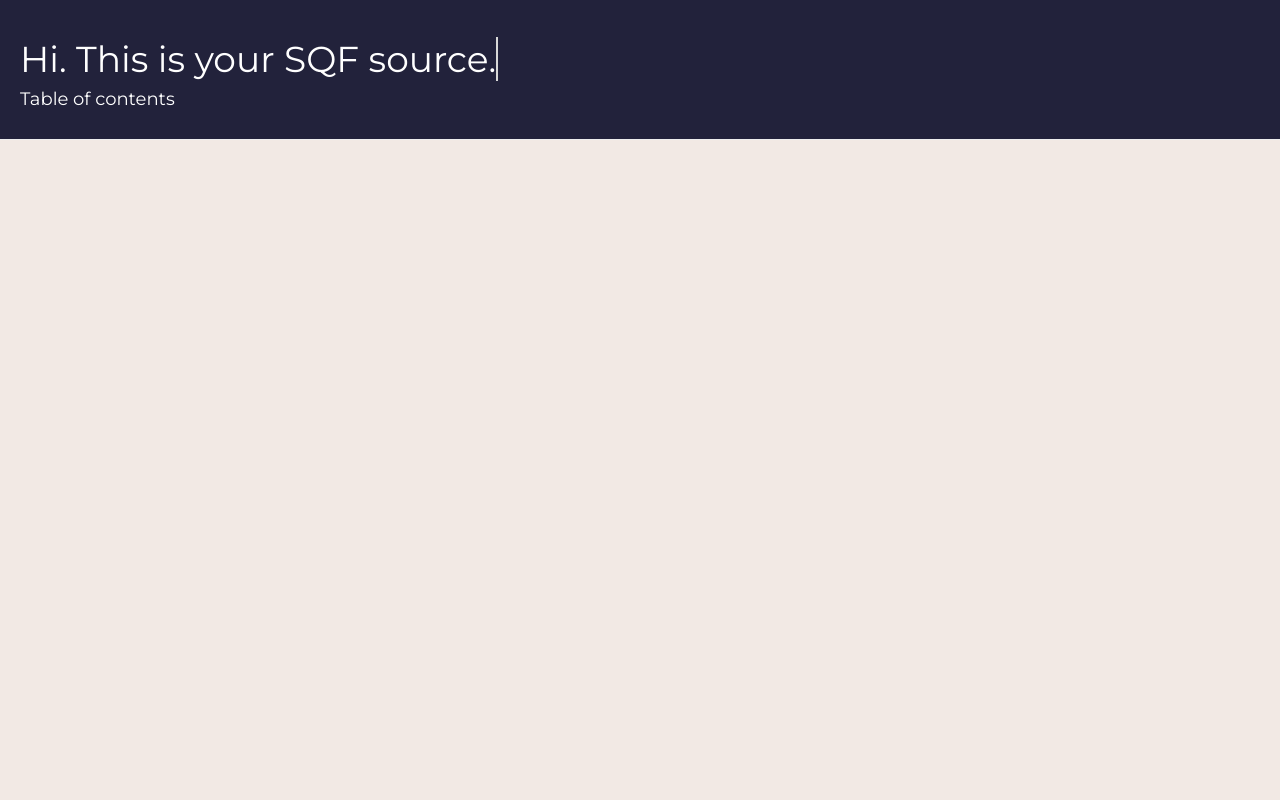
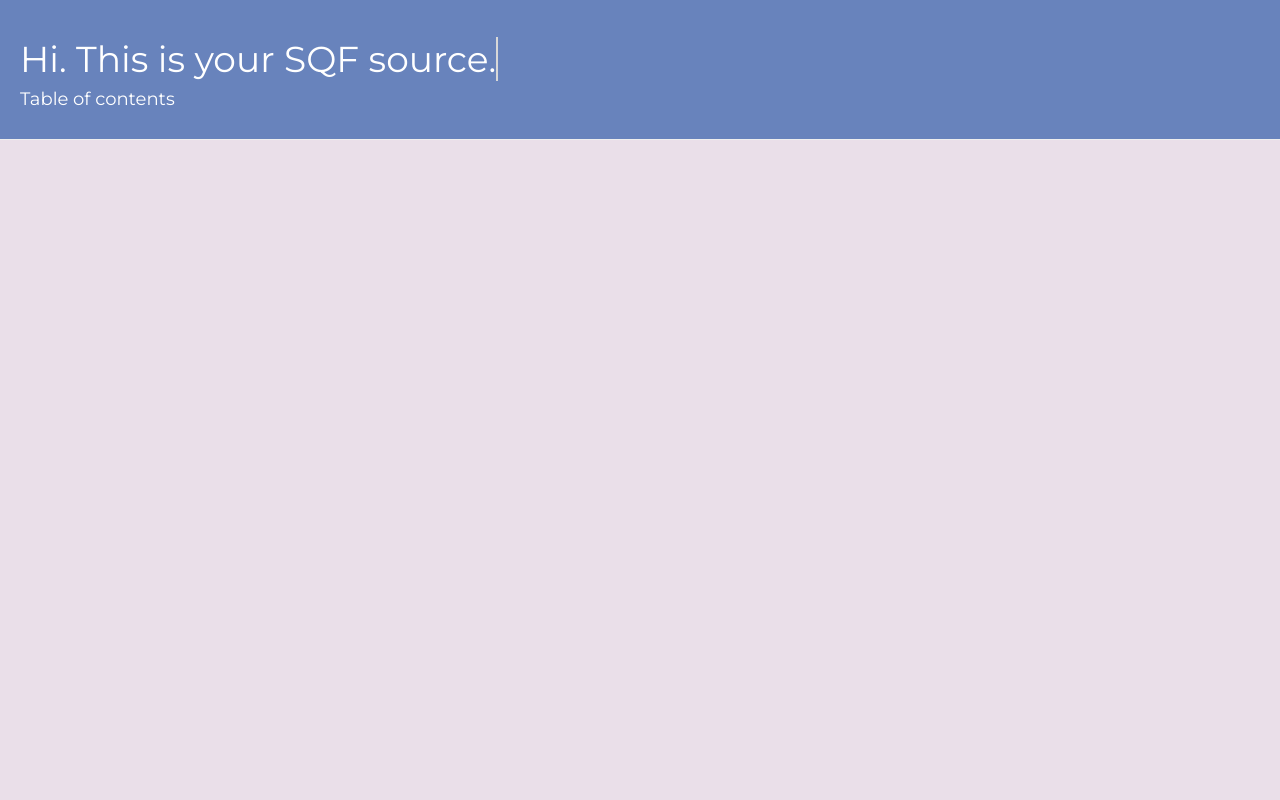
Before and after one commit to anthonybartczak/azure-project, a Django app: page / in a window 1280 px wide. Run offline with Django 3.2, Linux system fonts and the light colour scheme; data that the repository does not hold is empty; some libraries are stand-ins or nearby versions.

Commit message:
CSS readjustment

```diff
--- a/blog/static/css/blog.css
+++ b/blog/static/css/blog.css
@@ -1,5 +1,5 @@
 .page-header {
-    background-color: #22223b;
+    background-color: #6883bc;
     margin-top: 0;
     padding: 20px 20px 20px 20px;
 }
@@ -95,35 +95,79 @@ submit {
 .sidenav {
     height: 100%;
     width: 0;
-    opacity: 0.5;
     position: fixed; /* Stay in place */
     z-index: 1; /* Stay on top */
     top: 0; /* Stay at the top */
     left: 0;
-    background-color: #14213d;
+    background-color: #79a7d3;
     overflow-x: hidden; /* Disable horizontal scroll */
     padding-top: 60px;
     transition: 1s; /* 0.5 second transition effect to slide in the sidenav */
     line-height:14pt;
+    animation-delay: 3s;
+    white-space: nowrap
 }
 
   /* The navigation menu links */
 .sidenav a {
-    padding: 8px 8px 8px 32px;
+    padding: 8px 8px 0px 32px;
     text-decoration: none;
     font-size: 25px;
     color: #ffffff;
     display: block;
-    transition: 0.3s;
 }
 
-  /* When you mouse over the navigation links, change their color */
-.sidenav a:hover {
-    color: #f1f1f1;
+.menudate {
+    padding: 0px 8px 10px 32px;
+    text-decoration: none;
+    font-size: 8px;
+    color: #e0e0e0;
+    display: block;
+}
+
+.ml12 a:hover {
+    color: #ffffff;
+    cursor: pointer;
+    -webkit-animation-name: pulse;
+    animation-name: pulse;
+    -webkit-animation-duration: 1s;
+    animation-duration: 1s;
+    -webkit-animation-fill-mode: both;
+    animation-fill-mode: both;
+}
+
+@-webkit-keyframes pulse {
+    0% {
+    -webkit-transform: scale3d(1, 1, 1);
+    transform: scale3d(1, 1, 1);
+    }
+    50% {
+    -webkit-transform: scale3d(1.05, 1.05, 1.05);
+    transform: scale3d(1.05, 1.05, 1.05);
+    }
+    100% {
+    -webkit-transform: scale3d(1, 1, 1);
+    transform: scale3d(1, 1, 1);
+    }
+}
+
+@keyframes pulse {
+    0% {
+    -webkit-transform: scale3d(1, 1, 1);
+    transform: scale3d(1, 1, 1);
+    }
+    50% {
+    -webkit-transform: scale3d(1.05, 1.05, 1.05);
+    transform: scale3d(1.05, 1.05, 1.05);
+    }
+    100% {
+    -webkit-transform: scale3d(1, 1, 1);
+    transform: scale3d(1, 1, 1);
+    }
 }
 
   /* Position and style the close button (top right corner) */
-.sidenav .closebtn {
+.closebtn {
     position: absolute;
     top: 0;
     right: 25px;
@@ -137,7 +181,6 @@ submit {
     padding: 20px;
 }
 
-  /* On smaller screens, where height is less than 450px, change the style of the sidenav (less padding and a smaller font size) */
 @media screen and (max-height: 450px) {
     .sidenav {padding-top: 15px;}
     .sidenav a {font-size: 18px;}
--- a/blog/templates/blog/base.html
+++ b/blog/templates/blog/base.html
@@ -25,14 +25,12 @@
 
         function openNav() {
             document.getElementById("mySidenav").style.width = "450px";
-            document.getElementById("mySidenav").style.opacity = "1";
-            document.getElementById("mySidenav").style.backgroundColor = "#9a8c98";
+            document.getElementById("mySidenav").style.backgroundColor = "#79a7d3";
         }
 
         function closeNav() {
             document.getElementById("mySidenav").style.width = "0";
-            document.getElementById("mySidenav").style.opacity = "0.4";
-            document.getElementById("mySidenav").style.backgroundColor = "#14213d";
+            document.getElementById("mySidenav").style.backgroundColor = "#79a7d3";
         }
 
         $(document).ready(function(){
@@ -118,7 +116,7 @@
             <h1 class="ml12"><a href="{% url 'post_detail' pk=post.pk %}">{{ post.title }}</a></h1>
         {% endfor %}
     </div>
-    <body style="background-color:#f2e9e4;">
+    <body style="background-color:#85427d2a;">
         <div class="page-header">
             {% if user.is_authenticated %}
                 <a href="{% url 'post_new' %}" class="top-menu"><span class="glyphicon glyphicon-plus"></span></a>
@@ -129,7 +127,7 @@
                 data-period="2000"
                 data-rotate='[ "This is your SQF source.", "This is my Django blog.", "This is your Python source."]'></span>
             </h1></a>
-            <h4><span onclick="openNav()">Table of contents</a></span>
+            <h4 href="javascript:void(0)"><span onclick="openNav()">Table of contents</a></span>
         </div>
         <div class="container d-flex">
             <div class="row d-flex justify-content-center">
```
